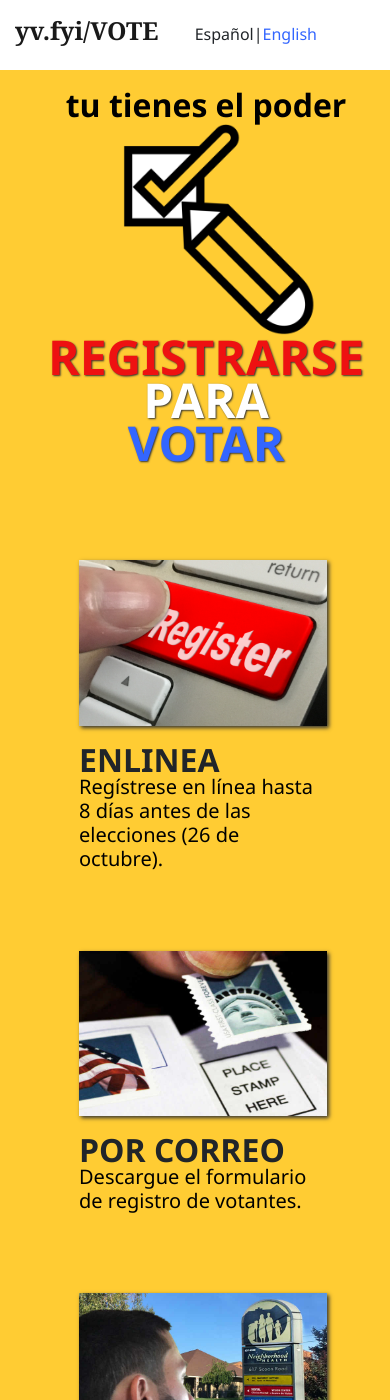
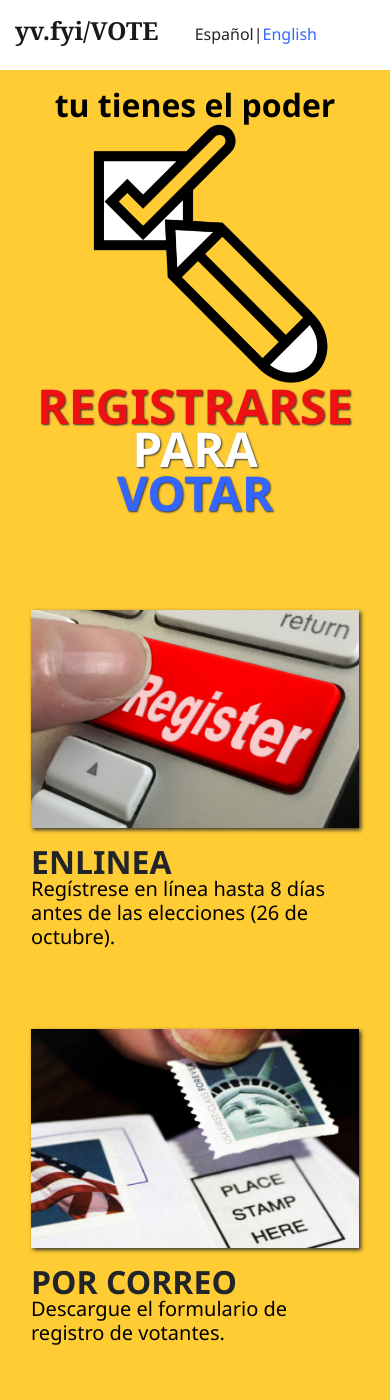
Before and after one commit to yakimavalley/vote, a Jekyll site: the page built from index.html, in a window 390 px wide and 1400 px high. Built offline with Jekyll 4.4.1, drawn with Linux system fonts in a browser that asks for light colours.

Commit message:
changing media css to display right on phone widths

```diff
--- a/_includes/z-footer.html
+++ b/_includes/z-footer.html
@@ -2,7 +2,7 @@
   <div class="container-fluid rlf-container-footer">
     <div class="text-muted small">
 <span class="rlf-brand mr-2 mb-0"><strong>YakimaValley &middot; fyi</strong></span>
-<span class="mr-2">Copyright © <script>document.write(new Date().getFullYear())</script>.</span>
+<span class="rlf-copyright mr-2">Copyright © <script>document.write(new Date().getFullYear())</script>.</span>
     </div>
   </div>
 <!-- end footer -->
--- a/assets/css/custom.css
+++ b/assets/css/custom.css
@@ -774,3 +774,16 @@
     font-size: 1.25rem;
   }
 }
+
+@media (max-width: 420px) {
+  .rlf-container-intro {
+    padding: 0;
+  }
+  footer .rlf-brand {
+    font-size: 1rem;
+  }
+  footer .rlf-copyright {
+    font-size: .7rem;
+  }
+
+}
```
Also changed, not shown: 5 other files.
